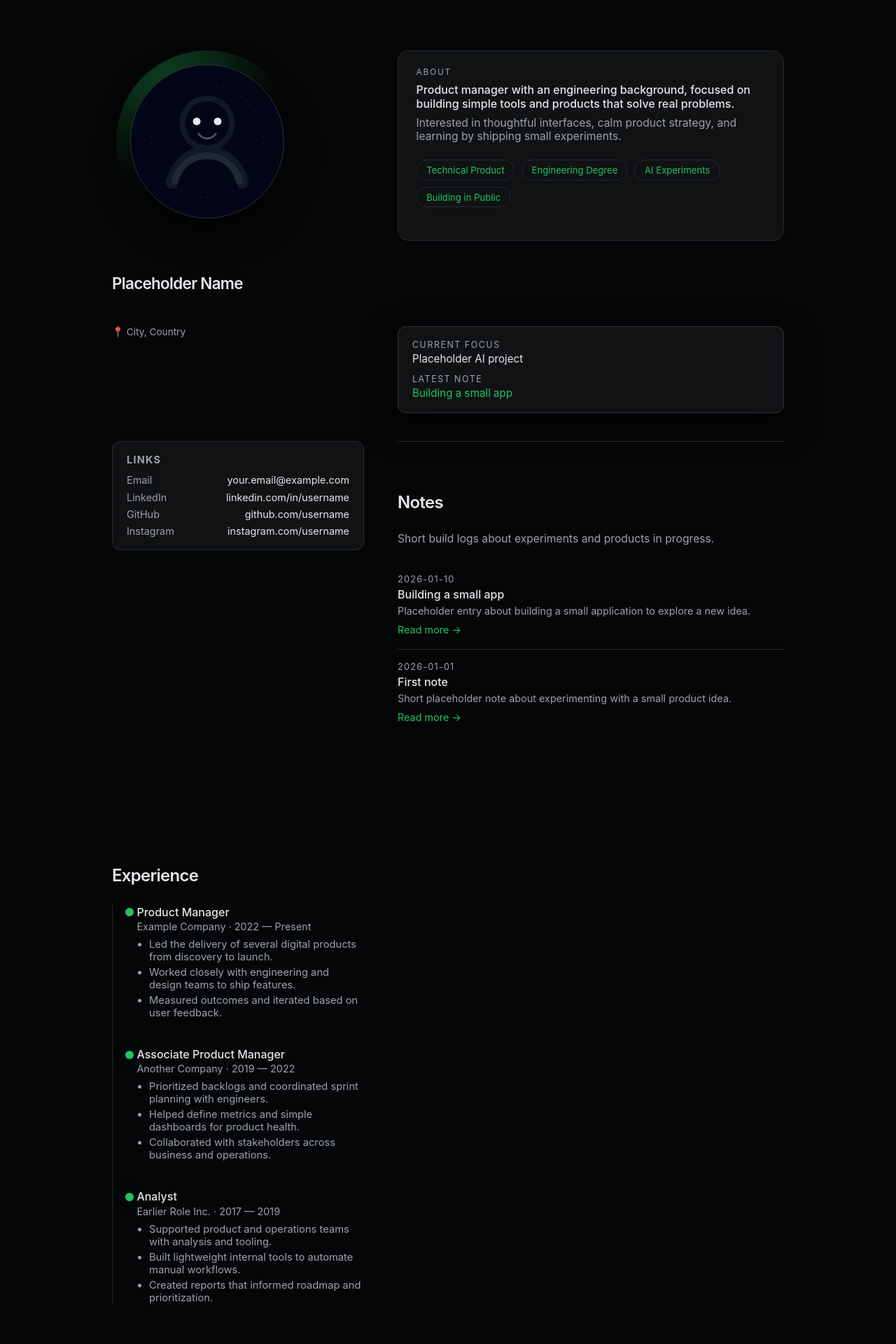
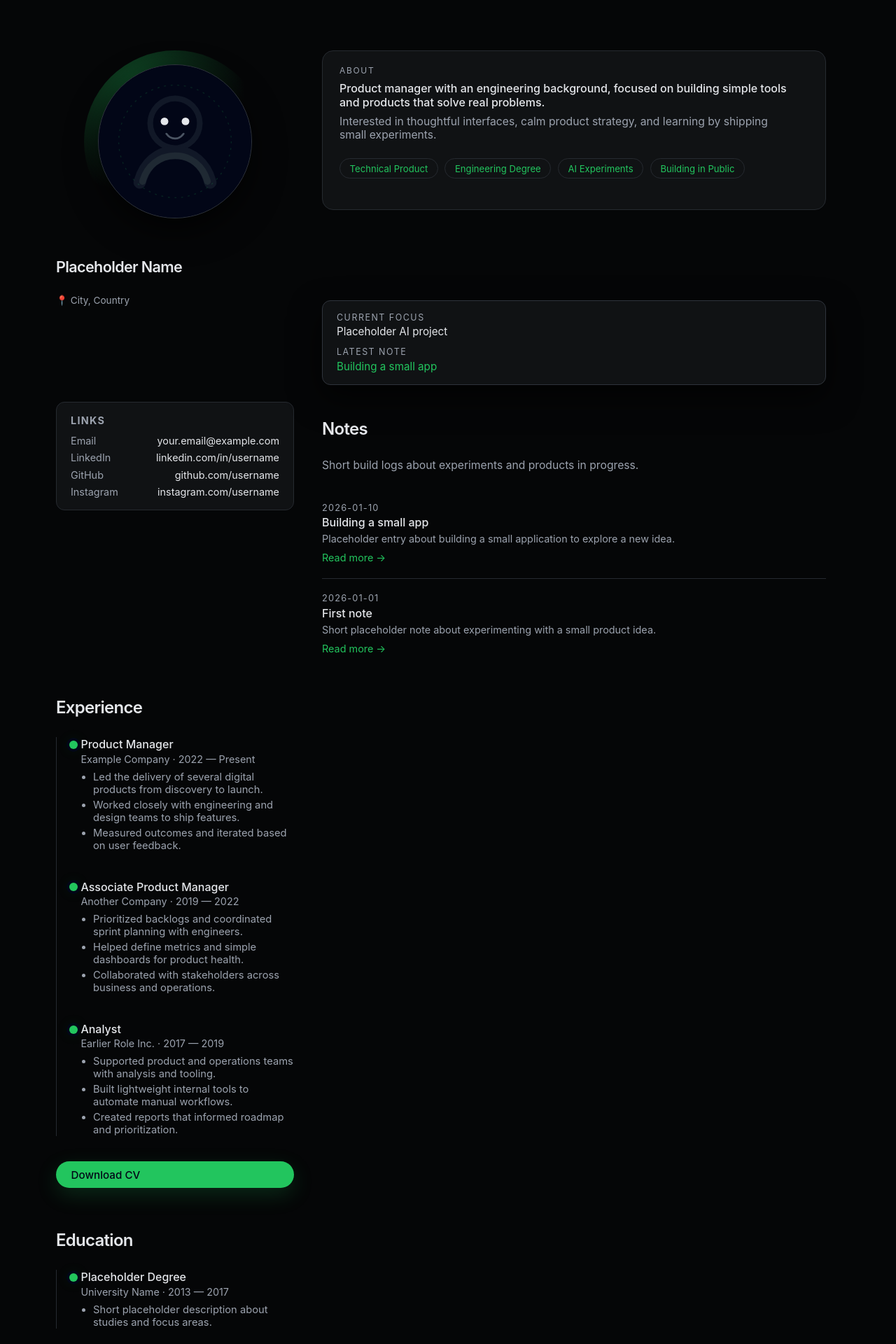
Before and after one commit to domagojpoljancic/personal-page, a Jekyll site: the page built from index.md, in a window 1280 px wide. Shown: the top 1920 px of the page at 70% size. Built offline with Jekyll 4.4.1, drawn with Linux system fonts in a browser that asks for light colours.

Commit message:
Refine layout: centered grid, tighter sidebar, wider right column, notes covers, article fixed footer
Made-with: Cursor

```diff
--- a/assets/styles.css
+++ b/assets/styles.css
@@ -16,7 +16,9 @@
   --radius-pill: 999px;
   --spacing: 1.5rem;
   --section-spacing: 4.5rem;
-  --max-width: 960px;
+  --max-width: 1120px;
+  --sidebar-width: 340px;
+  --content-width: 720px;
   --font-sans: -apple-system, BlinkMacSystemFont, system-ui, "SF Pro Text", "Segoe UI", Roboto, sans-serif;
 }
 
@@ -46,25 +48,29 @@ body.site {
   max-width: var(--max-width);
 }
 
-/* Two-column layout grid (desktop) */
+/* Two-column layout grid (desktop) – centered, right column wider */
 .layout-grid {
   display: grid;
-  grid-template-columns: minmax(320px, 360px) minmax(0, 1fr);
-  column-gap: 3rem;
-  row-gap: 2.5rem;
+  grid-template-columns: var(--sidebar-width) minmax(0, 1fr);
+  column-gap: 2.5rem;
+  row-gap: 1.5rem;
   align-items: flex-start;
 }
 
 .profile-photo-block {
   grid-column: 1;
   grid-row: 1;
+  justify-self: center;
+  width: 100%;
+  display: flex;
+  justify-content: center;
 }
 
 .profile-name {
   grid-column: 1;
   grid-row: 2;
-  margin: 1.2rem 0 0.5rem;
-  font-size: 1.4rem;
+  margin: 0.75rem 0 0.2rem;
+  font-size: 1.35rem;
   font-weight: 600;
   letter-spacing: -0.03em;
 }
@@ -72,7 +78,7 @@ body.site {
 .profile-location {
   grid-column: 1;
   grid-row: 3;
-  margin: 0 0 1rem;
+  margin: 0 0 0.5rem;
   font-size: 0.85rem;
   color: var(--text-muted);
 }
@@ -80,21 +86,25 @@ body.site {
 .intro-card {
   grid-column: 2;
   grid-row: 1 / span 2;
-  padding: 1.4rem 1.6rem;
+  padding: 1.25rem 1.5rem;
   border-radius: var(--radius-lg);
   background: var(--bg-elevated);
   border: 1px solid var(--border-subtle);
+  max-width: var(--content-width);
 }
 
 .links-card {
   grid-column: 1;
   grid-row: 4;
+  margin-top: 0;
 }
 
 .cv-button {
   grid-column: 1;
   grid-row: 6;
   align-self: flex-start;
+  margin-top: 0.5rem;
+  margin-bottom: 0;
 }
 
 .status-card {
@@ -125,6 +135,22 @@ body.site {
 
 .section:first-of-type {
   border-top: none;
+}
+
+.layout-grid .section {
+  padding-top: 1.25rem;
+  padding-bottom: 0;
+  border-top: none;
+}
+
+.layout-grid .experience.section,
+.layout-grid .education.section {
+  padding-top: 1rem;
+}
+
+.layout-grid .notes.section {
+  padding-top: 1.5rem;
+  margin-top: 0;
 }
 
 .section-inner {
@@ -269,11 +295,13 @@ body.site {
 }
 
 .status-card {
-  padding: 1.1rem 1.25rem;
+  padding: 1rem 1.25rem;
   border-radius: var(--radius-md);
   background: var(--bg-elevated);
   border: 1px solid var(--border-strong);
   box-shadow: var(--shadow-soft);
+  max-width: var(--content-width);
+  margin-top: 0.5rem;
 }
 
 .status-label {
@@ -330,7 +358,6 @@ body.site {
   display: flex;
   align-items: center;
   justify-content: center;
-  transform: translateX(6px);
 }
 
 .hero-photo {
@@ -404,7 +431,7 @@ body.site {
 
 /* NOTES */
 .notes .section-inner {
-  max-width: 720px;
+  max-width: var(--content-width);
 }
 
 .notes-list {
@@ -414,8 +441,24 @@ body.site {
 }
 
 .notes-item {
-  padding: 1.1rem 0;
+  padding: 1.25rem 0;
   border-bottom: 1px solid var(--border-subtle);
+}
+
+.notes-cover-wrap {
+  margin-bottom: 0.75rem;
+  border-radius: var(--radius-md);
+  overflow: hidden;
+  background: var(--bg-soft);
+  border: 1px solid var(--border-subtle);
+}
+
+.notes-cover {
+  width: 100%;
+  height: auto;
+  display: block;
+  aspect-ratio: 16 / 9;
+  object-fit: cover;
 }
 
 .notes-item:last-child {
@@ -510,9 +553,26 @@ a:hover {
 }
 
 .post-shell {
-  max-width: 720px;
+  max-width: 780px;
   margin: 0 auto;
   padding: 0 var(--spacing);
+  padding-bottom: 4rem;
+}
+
+.post-cover-wrap {
+  margin: 0 0 1.5rem;
+  border-radius: var(--radius-md);
+  overflow: hidden;
+  background: var(--bg-soft);
+  border: 1px solid var(--border-subtle);
+}
+
+.post-cover-wrap img {
+  width: 100%;
+  height: auto;
+  display: block;
+  aspect-ratio: 16 / 9;
+  object-fit: cover;
 }
 
 .post-back-link {
@@ -630,6 +690,42 @@ a:hover {
   margin: 0 0.5rem;
 }
 
+/* Article page floating footer */
+body.site.post-page {
+  padding-bottom: 3.5rem;
+}
+
+.article-footer-fixed {
+  position: fixed;
+  bottom: 0;
+  left: 0;
+  right: 0;
+  padding: 0.75rem var(--spacing);
+  background: var(--bg);
+  border-top: 1px solid var(--border-subtle);
+  font-size: 0.85rem;
+  color: var(--text-muted);
+  z-index: 10;
+}
+
+.article-footer-fixed-inner {
+  max-width: 780px;
+  margin: 0 auto;
+  display: flex;
+  flex-wrap: wrap;
+  gap: 1rem;
+  align-items: center;
+}
+
+.article-footer-fixed a {
+  color: var(--text-muted);
+  text-decoration: none;
+}
+
+.article-footer-fixed a:hover {
+  color: var(--accent);
+}
+
 /* RESPONSIVE */
 @media (max-width: 800px) {
   .site-main {
@@ -643,11 +739,21 @@ a:hover {
 
   .layout-grid {
     grid-template-columns: minmax(0, 1fr);
+    row-gap: 1.5rem;
   }
 
   .layout-grid > * {
     grid-column: auto !important;
     grid-row: auto !important;
+  }
+
+  .layout-grid .section {
+    padding-top: 1.5rem;
+    padding-bottom: 0;
+  }
+
+  .profile-photo-block {
+    justify-self: center;
   }
 
   .hero-right {
--- a/index.md
+++ b/index.md
@@ -118,6 +118,11 @@ title: Home
           <ul class="notes-list">
             {% for post in site.posts limit:10 %}
               <li class="notes-item">
+                {% if post.cover %}
+                  <div class="notes-cover-wrap">
+                    <a href="{{ post.url | relative_url }}"><img class="notes-cover" src="{{ post.cover | relative_url }}" alt=""></a>
+                  </div>
+                {% endif %}
                 <span class="notes-date">{{ post.date | date: "%Y-%m-%d" }}</span>
                 <a class="notes-title" href="{{ post.url | relative_url }}">{{ post.title }}</a>
                 <p class="notes-excerpt">
```
Also changed, not shown: _layouts/post.html (+15 -1 lines).
